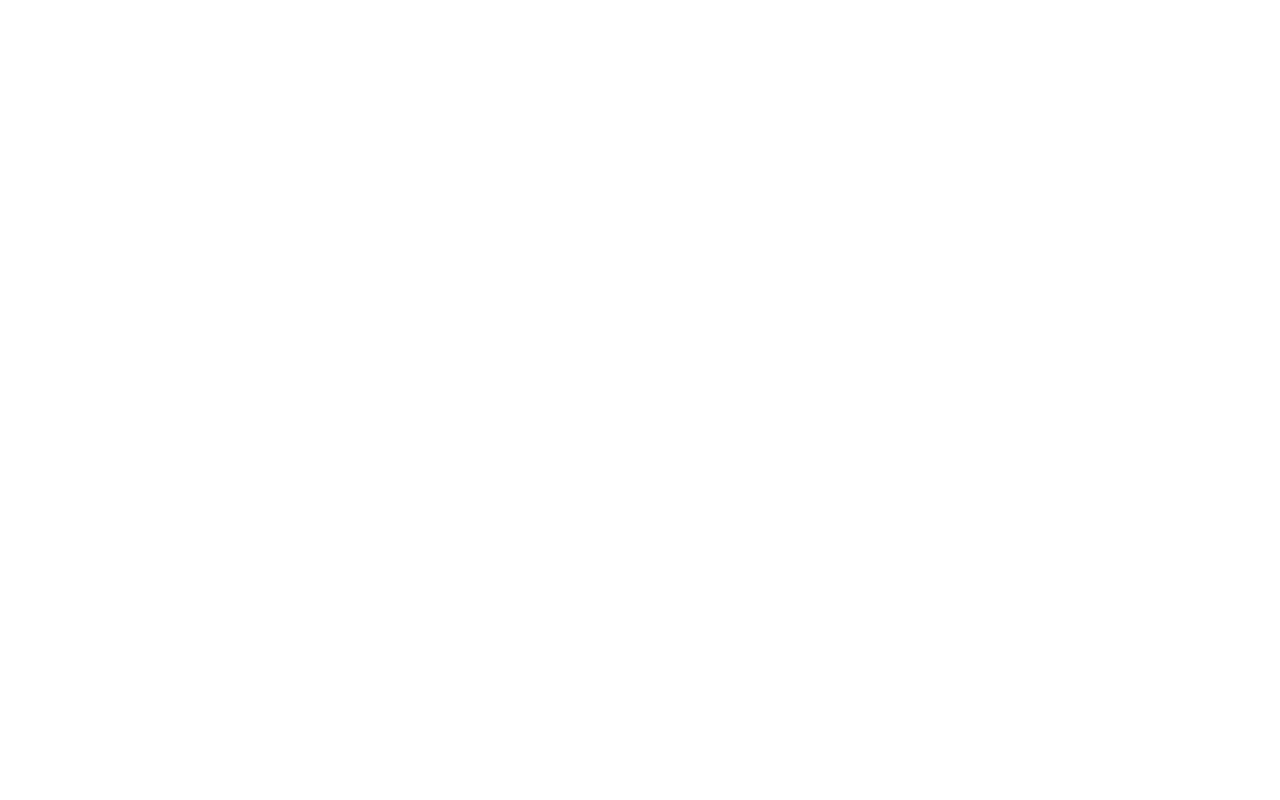
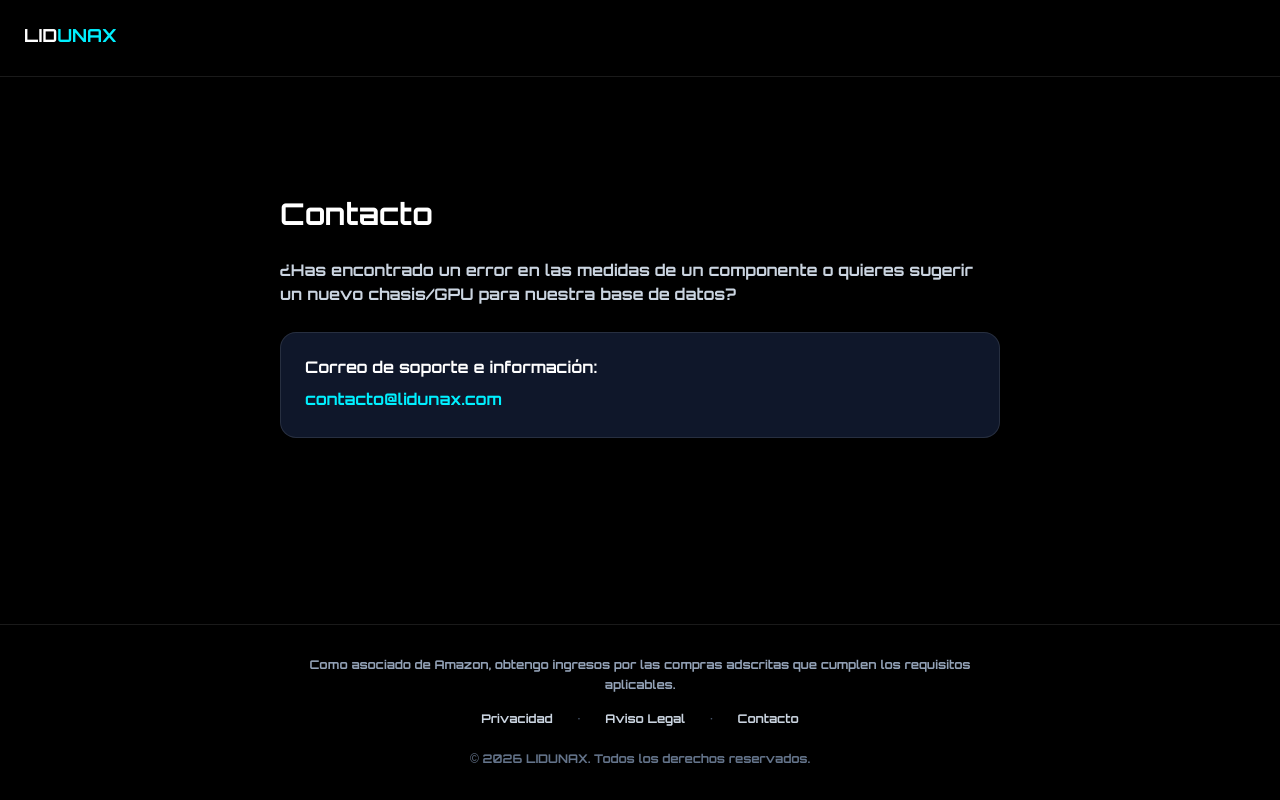
Before and after one commit to unaayy/pc-clearence-lab, an Astro site: page /contacto in a window 1280 px wide. Before the commit this address had no page. Built offline with nearby package versions, Linux system fonts and the light colour scheme; Astro itself is replaced by a stand-in of ours.

Commit message:
feat: añadir paginas legales y contacto para AdSense

```diff
--- a/src/components/Footer.astro
+++ b/src/components/Footer.astro
@@ -1,24 +1,27 @@
 ---
+const currentYear = new Date().getFullYear();
 ---
 
-<footer class="mt-20 border-t border-white/10 bg-black/80 py-10 text-xs text-slate-400 relative z-20">
-  <div class="max-w-6xl mx-auto px-6 space-y-6 text-center">
+<footer class="relative z-10 border-t border-white/10 bg-black/60 backdrop-blur-md py-8 mt-16">
+  <div class="max-w-4xl mx-auto px-4 text-center space-y-4">
 
-    <!-- Texto Obligatorio de Amazon -->
-    <p class="max-w-2xl mx-auto leading-relaxed text-slate-500 font-mono">
+    <!-- Disclaimer obligatorio de Amazon -->
+    <p class="text-xs text-slate-400 font-mono max-w-2xl mx-auto leading-relaxed">
       Como asociado de Amazon, obtengo ingresos por las compras adscritas que cumplen los requisitos aplicables.
     </p>
 
     <!-- Enlaces Legales -->
-    <div class="flex flex-wrap justify-center gap-6 font-mono text-slate-300">
-      <a href="/privacidad" class="hover:text-[#00F0FF] transition">Privacidad</a>
-      <a href="/aviso-legal" class="hover:text-[#00F0FF] transition">Aviso Legal</a>
-      <a href="/contacto" class="hover:text-[#00F0FF] transition">Contacto</a>
+    <div class="flex items-center justify-center gap-6 text-xs text-slate-300 font-mono">
+      <a href="/privacidad" class="hover:text-[#00F0FF] transition-colors">Privacidad</a>
+      <span class="text-slate-600">•</span>
+      <a href="/aviso-legal" class="hover:text-[#00F0FF] transition-colors">Aviso Legal</a>
+      <span class="text-slate-600">•</span>
+      <a href="/contacto" class="hover:text-[#00F0FF] transition-colors">Contacto</a>
     </div>
 
-    <!-- Copyright & Branding -->
-    <p class="text-slate-600 font-mono">
-      © {new Date().getFullYear()} GRIDCUBE. Todos los derechos reservados.
+    <!-- Copyright de Lidunax -->
+    <p class="text-xs text-slate-500 font-mono pt-2">
+      © {currentYear} LIDUNAX. Todos los derechos reservados.
     </p>
 
   </div>
--- /dev/null
+++ b/src/pages/aviso-legal.astro
@@ -0,0 +1,29 @@
+---
+import Footer from '../components/Footer.astro';
+import '../styles/global.css';
+---
+
+<html lang="es">
+  <head>
+    <meta charset="utf-8" />
+    <title>Aviso Legal - Lidunax</title>
+  </head>
+  <body class="bg-black text-slate-100 min-h-screen font-sans flex flex-col justify-between">
+    <header class="border-b border-white/10 p-6">
+      <a href="/" class="text-lg font-bold text-white font-mono">LID<span class="text-[#00F0FF]">UNAX</span></a>
+    </header>
+
+    <main class="max-w-3xl mx-auto px-6 py-12 space-y-6 text-slate-300">
+      <h1 class="text-3xl font-bold text-white">Aviso Legal</h1>
+      <p>El presente aviso legal regula el uso del sitio web <strong>lidunax.com</strong>.</p>
+
+      <h2 class="text-xl font-bold text-white pt-4">1. Exención de responsabilidad</h2>
+      <p>Lidunax proporciona un simulador automatizado de compatibilidad de hardware basado en las especificaciones oficiales publicadas por los fabricantes. Aunque trabajamos para mantener los datos actualizados, Lidunax no se hace responsable de variaciones mínimas en el ensamblaje final o revisiones no notificadas por las marcas.</p>
+
+      <h2 class="text-xl font-bold text-white pt-4">2. Enlaces de Afiliados</h2>
+      <p>Lidunax participa en el Programa de Afiliados de Amazon EU, un programa de publicidad para afiliados diseñado para ofrecer a sitios web un modo de obtener comisiones por publicidad, publicitando e incluyendo enlaces a Amazon.es.</p>
+    </main>
+
+    <Footer />
+  </body>
+</html>
--- /dev/null
+++ b/src/pages/contacto.astro
@@ -0,0 +1,28 @@
+---
+import Footer from '../components/Footer.astro';
+import '../styles/global.css';
+---
+
+<html lang="es">
+  <head>
+    <meta charset="utf-8" />
+    <title>Contacto - Lidunax</title>
+  </head>
+  <body class="bg-black text-slate-100 min-h-screen font-sans flex flex-col justify-between">
+    <header class="border-b border-white/10 p-6">
+      <a href="/" class="text-lg font-bold text-white font-mono">LID<span class="text-[#00F0FF]">UNAX</span></a>
+    </header>
+
+    <main class="max-w-3xl mx-auto px-6 py-12 space-y-6 text-slate-300">
+      <h1 class="text-3xl font-bold text-white">Contacto</h1>
+      <p>¿Has encontrado un error en las medidas de un componente o quieres sugerir un nuevo chasis/GPU para nuestra base de datos?</p>
+
+      <div class="bg-slate-900 border border-white/10 p-6 rounded-2xl font-mono">
+        <p class="text-white font-bold mb-2">Correo de soporte e información:</p>
+        <p class="text-[#00F0FF]">contacto@lidunax.com</p>
+      </div>
+    </main>
+
+    <Footer />
+  </body>
+</html>
--- /dev/null
+++ b/src/pages/privacidad.astro
@@ -0,0 +1,29 @@
+---
+import Footer from '../components/Footer.astro';
+import '../styles/global.css';
+---
+
+<html lang="es">
+  <head>
+    <meta charset="utf-8" />
+    <title>Política de Privacidad - Lidunax</title>
+  </head>
+  <body class="bg-black text-slate-100 min-h-screen font-sans flex flex-col justify-between">
+    <header class="border-b border-white/10 p-6">
+      <a href="/" class="text-lg font-bold text-white font-mono">LID<span class="text-[#00F0FF]">UNAX</span></a>
+    </header>
+
+    <main class="max-w-3xl mx-auto px-6 py-12 space-y-6 text-slate-300">
+      <h1 class="text-3xl font-bold text-white">Política de Privacidad</h1>
+      <p>En <strong>Lidunax</strong> (accesible desde lidunax.com), una de nuestras principales prioridades es la privacidad de nuestros visitantes.</p>
+
+      <h2 class="text-xl font-bold text-white pt-4">1. Información que recopilamos</h2>
+      <p>Lidunax no requiere registro de usuario ni almacena datos personales sensibles. Como herramienta analítica, recopilamos únicamente métricas anónimas de uso a través de cookies técnicas para mejorar la experiencia de navegación.</p>
+
+      <h2 class="text-xl font-bold text-white pt-4">2. Publicidad y Afiliación (Google AdSense y Amazon)</h2>
+      <p>Este sitio web utiliza servicios de terceros como Google AdSense y el Programa de Afiliados de Amazon. Estos proveedores pueden usar cookies para mostrar anuncios basados en las visitas previas del usuario a este u otros sitios web.</p>
+    </main>
+
+    <Footer />
+  </body>
+</html>
```
